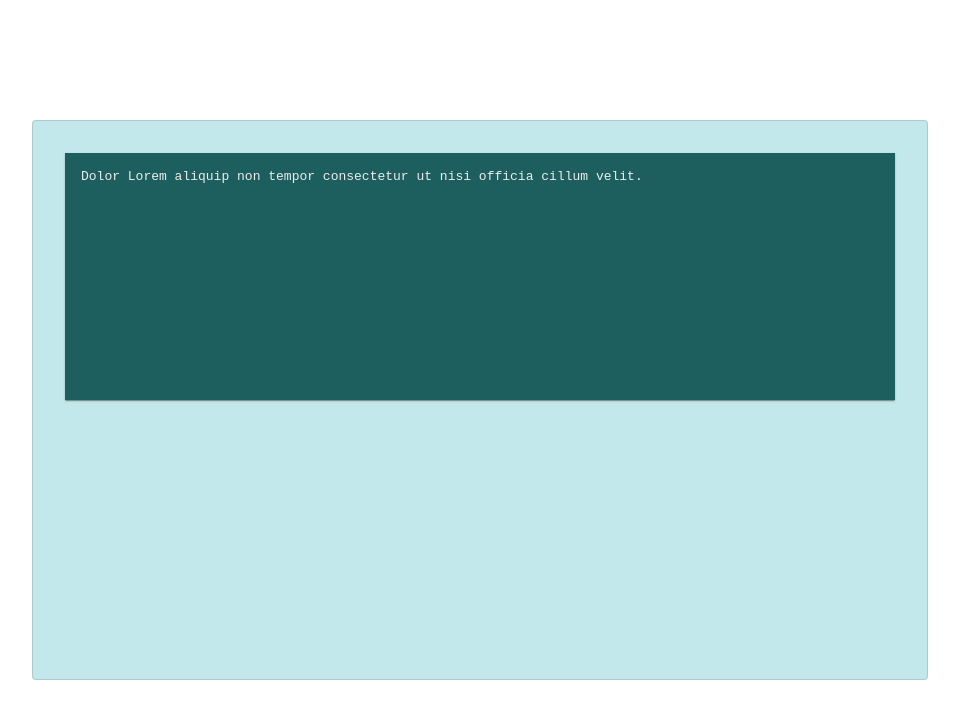
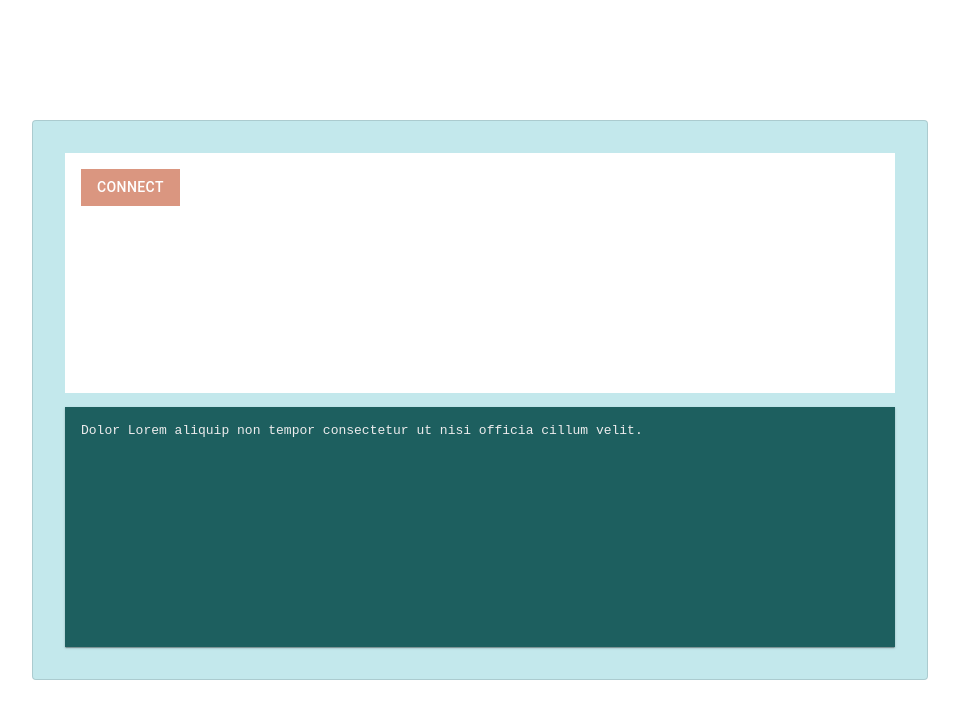
Before and after one commit to 0fprod/web3-demo, a Next.js app: page / in a window 1280 px wide. Shown: the top 718 px of the page, without its empty margins (160-1119 px from the left). Built offline with nearby package versions, Linux system fonts and the light colour scheme.

Commit message:
:sparkles: implement display layout

```diff
--- /dev/null
+++ b/src/Display/Display.tsx
@@ -0,0 +1,25 @@
+import styled from "@emotion/styled";
+import { Button, Card, SxProps } from "@mui/material"
+
+const StyledButton = styled(Button)`
+    background-color: rgb(218, 150, 128);
+    border-radius: 0;
+    box-shadow: none;
+    &:hover {
+        background-color: #c18272;
+        box-shadow: none;
+    }
+`
+
+export const Display: React.FC = ()=>{
+    const styles:SxProps = {
+        height: '48.5%',
+        padding: '1rem',
+        borderRadius: '0',
+        boxShadow:'none'
+    }
+
+    return <Card sx={styles}>
+        <StyledButton variant="contained">Connect</StyledButton>
+    </Card>
+}
--- a/src/Log/Log.tsx
+++ b/src/Log/Log.tsx
@@ -4,7 +4,7 @@ interface Props {}
 
 export const Log: React.FC = () => {
     const styles: SxProps = {
-        height: '50%',
+        height: '48.5%',
         padding: '1rem',
         backgroundColor: 'rgb(29, 95, 95)',
         color: 'rgb(237, 236, 237)',
--- a/src/Screen/Screen.tsx
+++ b/src/Screen/Screen.tsx
@@ -1,5 +1,6 @@
 import { Paper, SxProps } from '@mui/material';
 import React from 'react';
+import { Display } from '../Display/Display';
 import { Log } from '../Log/Log';
 import { PaperWrapper } from './Screen.styled';
 
@@ -14,9 +15,10 @@ export const Screen: React.FC<Props> = ({}) => {
         padding: '2rem',
         backgroundColor:'rgba(58,178,193,.3)',
         display: 'flex',
-        flexDirection: 'column'
+        flexDirection: 'column',
+        justifyContent: 'space-between'
     };
     return <PaperWrapper>
-        <Paper variant='outlined' sx={paperStyles}> <Log/></Paper>
+        <Paper variant='outlined' sx={paperStyles}> <Display/><Log/></Paper>
     </PaperWrapper>
 }
```
